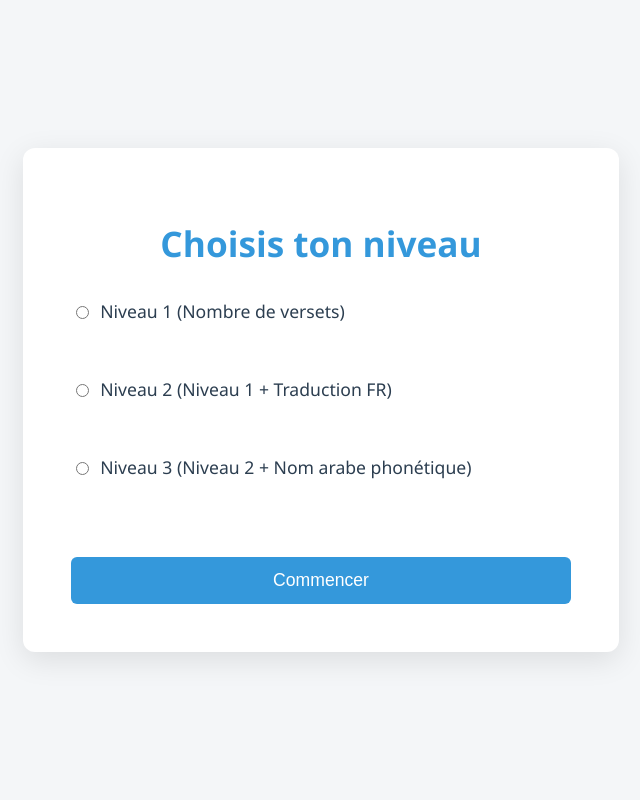
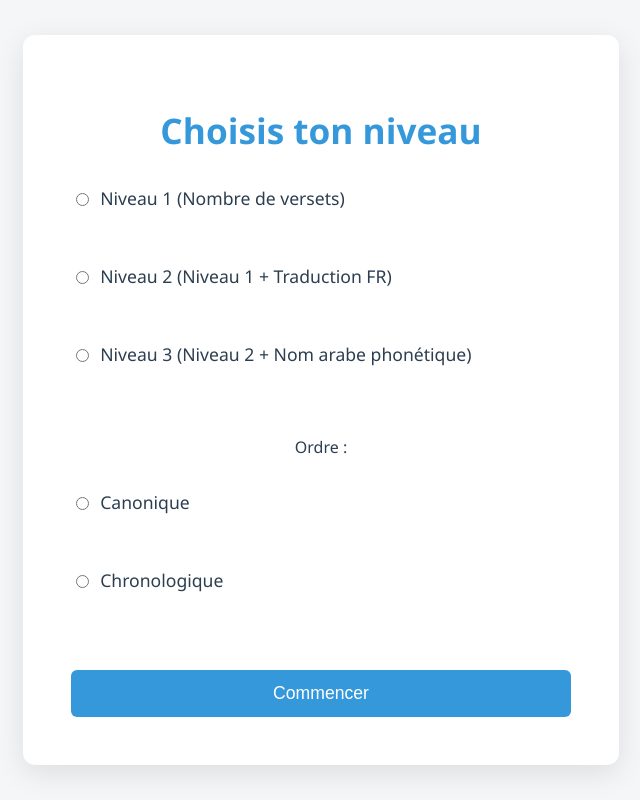
Before and after one commit to NezimK/QuizSuras, a Flask app: page / in a window 1280 px wide. Shown: the whole page, without its empty margins (319-959 px from the left). Run offline with Flask 3, Linux system fonts and the light colour scheme.

Commit message:
add 2 mode

```diff
--- a/templates/home.html
+++ b/templates/home.html
@@ -1,10 +1,12 @@
 <!DOCTYPE html>
 <html lang="fr">
+
 <head>
     <meta charset="UTF-8">
     <title>Choix du niveau</title>
     <link rel="stylesheet" href="{{ url_for('static', filename='home.css') }}">
 </head>
+
 <body class="home">
     <div class="container">
         <h1>Choisis ton niveau</h1>
@@ -12,8 +14,12 @@
             <label><input type="radio" name="niveau" value="1" required> Niveau 1 (Nombre de versets)</label><br>
             <label><input type="radio" name="niveau" value="2"> Niveau 2 (Niveau 1 + Traduction FR)</label><br>
             <label><input type="radio" name="niveau" value="3"> Niveau 3 (Niveau 2 + Nom arabe phonétique)</label><br>
+            <p>Ordre :</p>
+            <label><input type="radio" name="mode" value="canonique" required> Canonique</label><br>
+            <label><input type="radio" name="mode" value="chronologique"> Chronologique</label><br>
             <button type="submit">Commencer</button>
         </form>
     </div>
 </body>
+
 </html>
```
